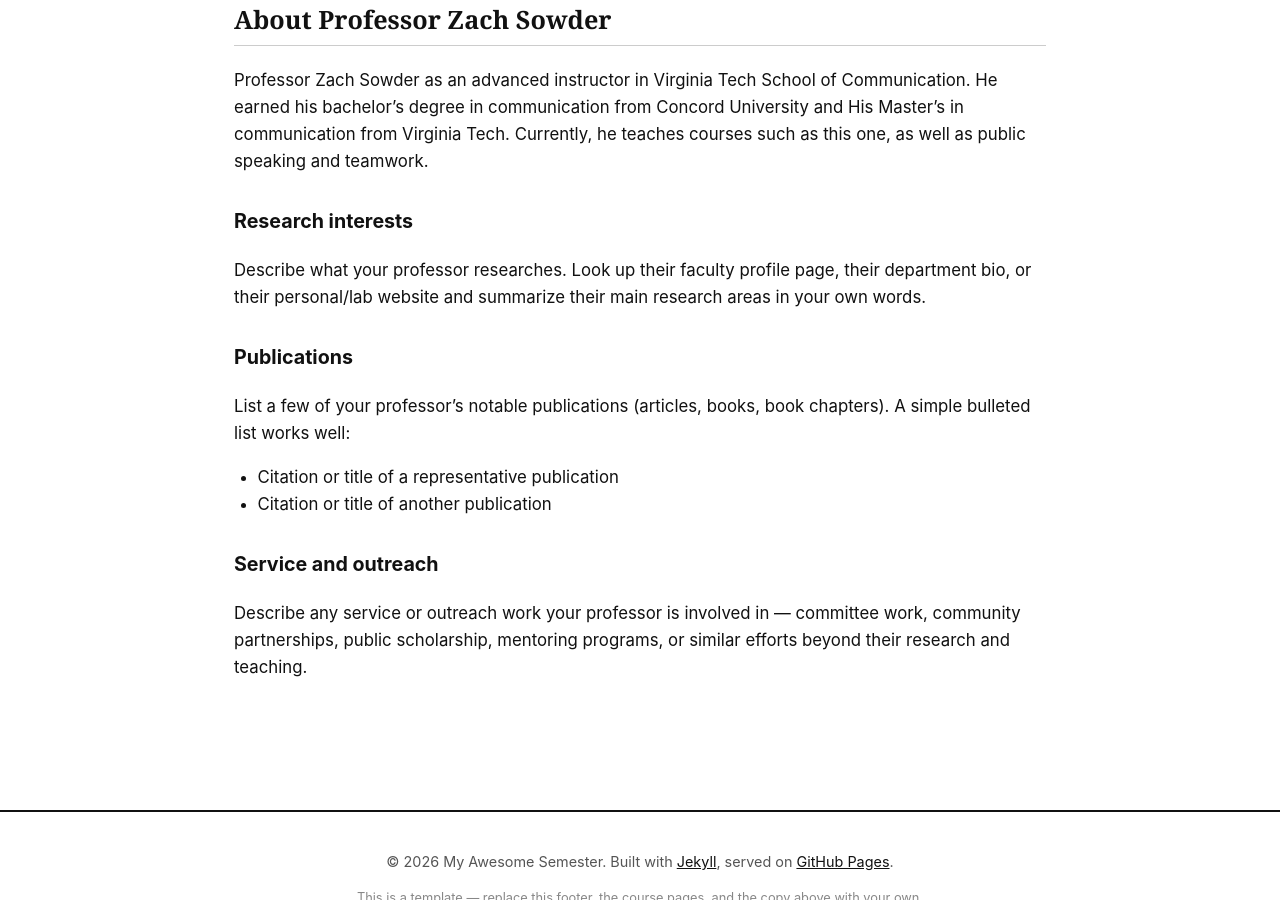
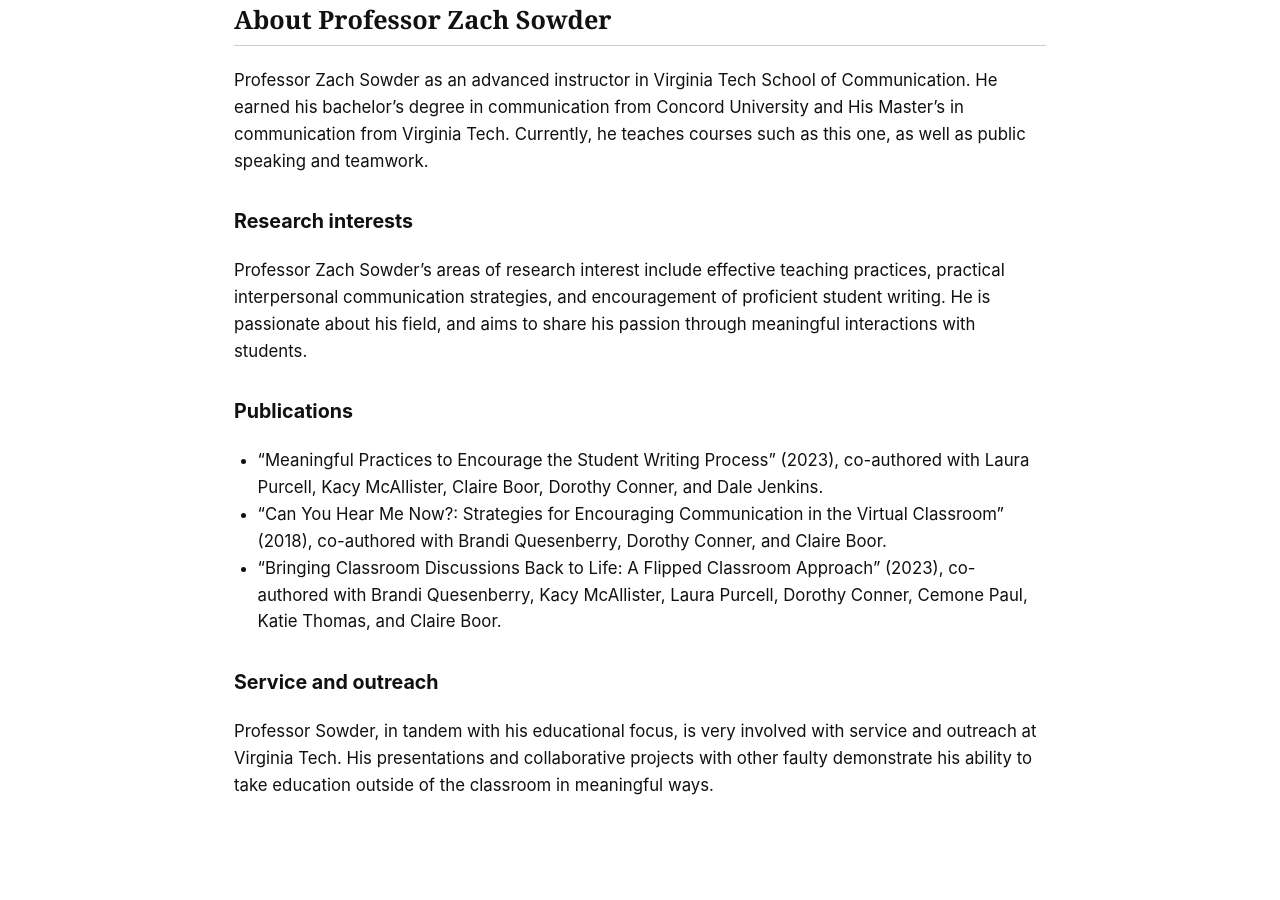
Before and after one commit to Jacobw23-Coder/myawesomesemester, a Jekyll site: the page built from _courses/course-05.md, in a window 1280 px wide and 900 px high, scrolled down 633 px. Built offline with Jekyll 4.4.1, drawn with Linux system fonts in a browser that asks for light colours.

Commit message:
Revise course-05.md with updated professor details
Updated professor's research interests and publications section with specific details about effective teaching practices and notable works.

```diff
--- a/_courses/course-05.md
+++ b/_courses/course-05.md
@@ -20,20 +20,14 @@ Professor Zach Sowder as an advanced instructor in Virginia Tech School of Commu
 
 ### Research interests
 
-Describe what your professor researches. Look up their faculty profile page, their
-department bio, or their personal/lab website and summarize their main research
-areas in your own words.
+Professor Zach Sowder's areas of research interest include effective teaching practices, practical interpersonal communication strategies, and encouragement of proficient student writing. He is passionate about his field, and aims to share his passion through meaningful interactions with students.
 
 ### Publications
 
-List a few of your professor's notable publications (articles, books, book
-chapters). A simple bulleted list works well:
-
-- Citation or title of a representative publication
-- Citation or title of another publication
+- “Meaningful Practices to Encourage the Student Writing Process” (2023), co-authored with Laura Purcell, Kacy McAllister, Claire Boor, Dorothy Conner, and Dale Jenkins.
+- “Can You Hear Me Now?: Strategies for Encouraging Communication in the Virtual Classroom” (2018), co-authored with Brandi Quesenberry, Dorothy Conner, and Claire Boor.
+- “Bringing Classroom Discussions Back to Life: A Flipped Classroom Approach” (2023), co-authored with Brandi Quesenberry, Kacy McAllister, Laura Purcell, Dorothy Conner, Cemone Paul, Katie Thomas, and Claire Boor.
 
 ### Service and outreach
 
-Describe any service or outreach work your professor is involved in — committee
-work, community partnerships, public scholarship, mentoring programs, or similar
-efforts beyond their research and teaching.
+Professor Sowder, in tandem with his educational focus, is very involved with service and outreach at Virginia Tech. His presentations and collaborative projects with other faulty demonstrate his ability to take education outside of the classroom in meaningful ways.
```
